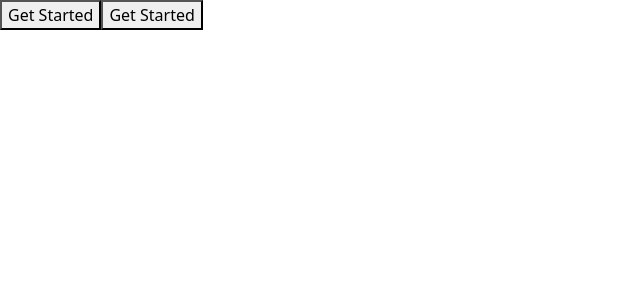
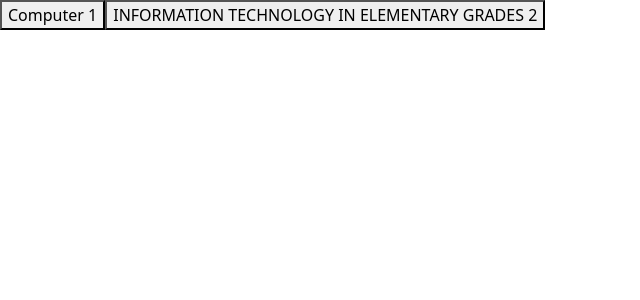
Before and after one commit to fayzullabekchanov/IT_in_EG_2, a React (Create React App) app: page / in a window 1280 px wide. Shown: the top 300 px of the page, without its empty margins (0-640 px from the left). Built offline with nearby package versions, Linux system fonts and the light colour scheme.

Commit message:
Update App.js

```diff
--- a/src/App.js
+++ b/src/App.js
@@ -3,8 +3,8 @@ import React from "react";
 export default function App() {
   return (
     <main className="flex gap-8 min-h-screen items-center justify-center bg-[hsl(240deg_17.5%_90%)]">
-      <button className="btn-squircle">Get Started</button>
-      <button className="btn-radius">Get Started</button>
+      <button className="btn-squircle">Computer 1</button>
+      <button className="btn-radius">INFORMATION TECHNOLOGY IN ELEMENTARY GRADES 2</button>
     </main>
   );
 }
```
